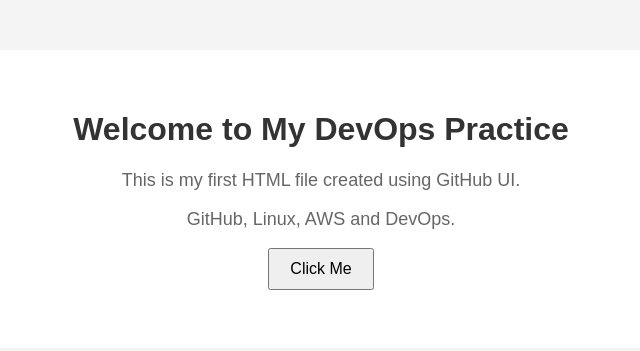
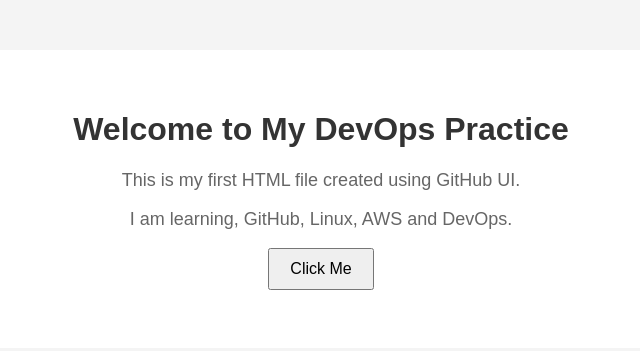
Before and after one commit to akashkhadakbhavi-tech/Devops, a plain HTML site: page index.html in a window 1280 px wide. Shown: the whole page, without its empty margins (319-959 px from the left). Drawn offline with Linux system fonts and the light colour scheme.

Commit message:
Update index.html

```diff
--- a/index.html
+++ b/index.html
@@ -49,7 +49,7 @@
         </p>
 
         <p>
-            GitHub, Linux, AWS and DevOps.
+            I am learning, GitHub, Linux, AWS and DevOps.
         </p>
 
         <button onclick="showMessage()">
```
